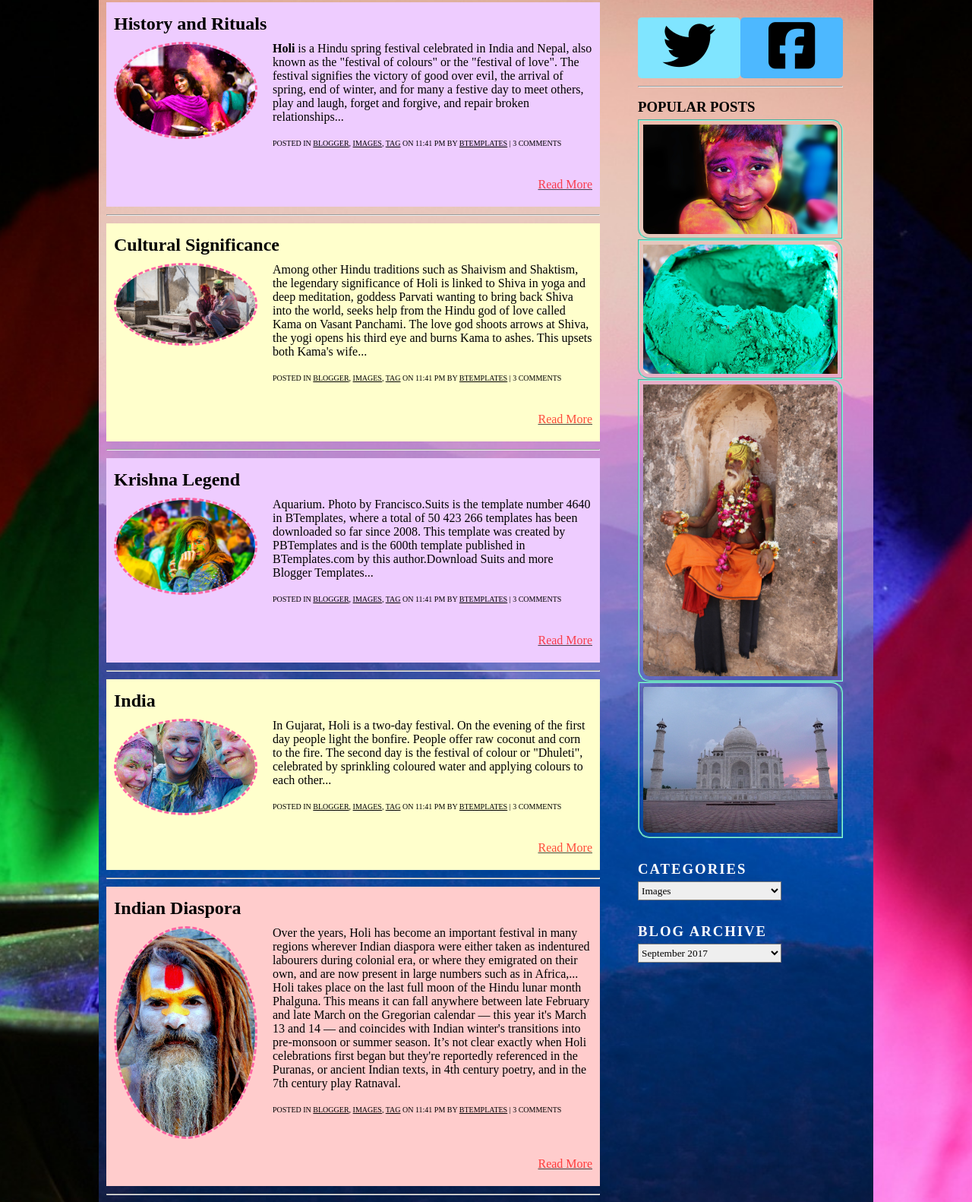
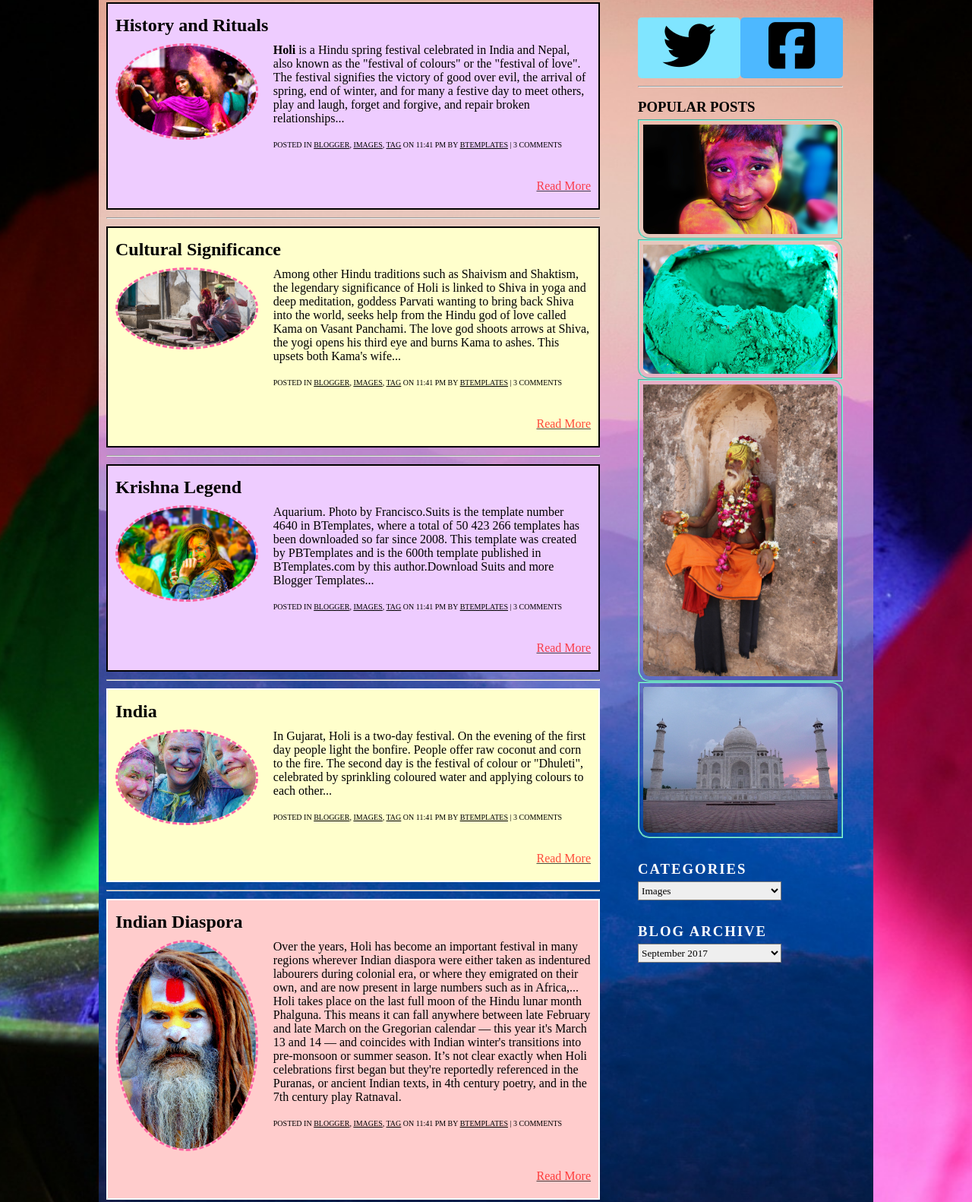
Before and after one commit to lartiend/colorful-and-flat, a plain HTML site: page index.html in a window 1280 px wide. Shown: the part 247-1829 px from the top of the page at 76% size. Drawn offline with Linux system fonts and the light colour scheme.

Commit message:
added border designs to each content boxes

```diff
--- a/css/style.css
+++ b/css/style.css
@@ -242,14 +242,22 @@ h3 {
 .container1, .container3 {
 	background-color: #ecf;
 	padding: 0 10px;
+	border: 2px solid black;
 }
-.container2, .container4 {
+.container2 {
 	background-color: #ffc;
 	padding: 0 10px;
+	border: 2px solid black;
+}
+.container4 {
+	background-color: #ffc;
+	padding: 0 10px;
+	border: 2px solid white;
 }
 .container5 {
 	background-color: #fcc;
 	padding: 0 10px;
+	border: 2px solid white;
 }
 hr {
 	margin: 10px 0;
```
